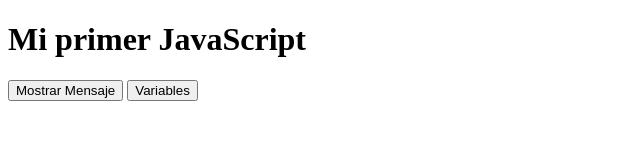
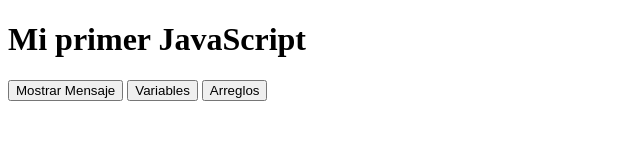
Before and after one commit to EdisonVela/javascript, a plain HTML site: page index.html in a window 1280 px wide. Shown: the whole page, without its empty margins (0-640 px from the left). Drawn offline with Linux system fonts and the light colour scheme.

Commit message:
Variables y consola

```diff
--- a/index.html
+++ b/index.html
@@ -8,6 +8,7 @@
         <h1>Mi primer JavaScript</h1>
         <button onclick="mostrarMensaje()"> Mostrar Mensaje </button>
         <button onclick="imprimirvariables()"> Variables </button>
+        <button onclick="arreglos()"> Arreglos </button>
         <script src="script.js"></script>
 
     </body>
--- a/script.js
+++ b/script.js
@@ -7,5 +7,16 @@
 function imprimirvariables(){
     let nombre = "Edison"
     let edad = "22"
+    console.log("nombre:" , nombre);
+    console.log("edad: " , edad);
+//Forma moderna de concatenar cadenas
+    console.log(`nombre : ${nombre}, edad: ${edad}`);
+    console.error("Error: bla bla bla");
+    console.warn("Advertencia: x ");
 
+    function arreglos(){
+        let frutas = ["manzana" , "pera" , "banana"];
+        for(let f of fruta) {
+        }
+    }
 }
```
